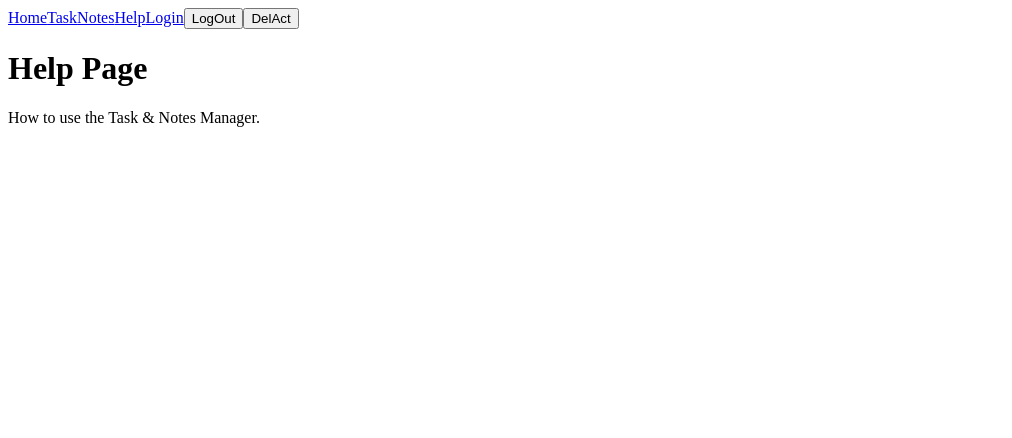
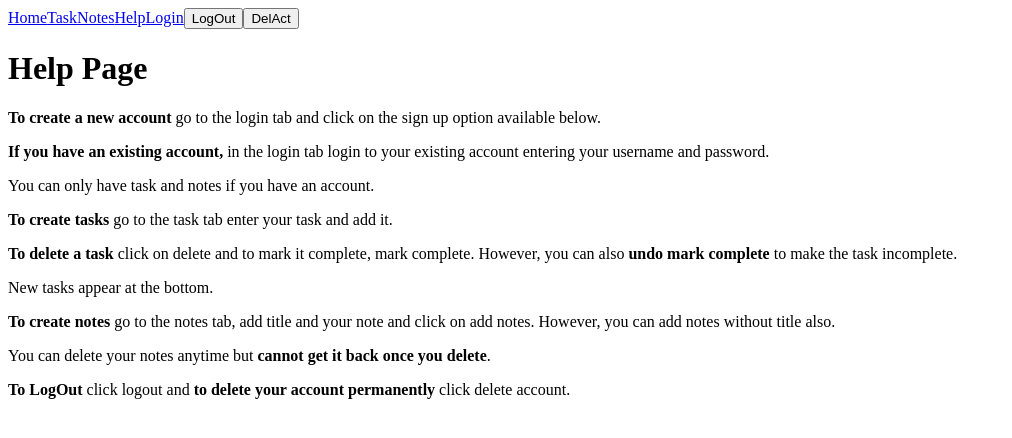
Before and after one commit to Shiwaangee/task-manager, a React (Create React App) app: page /help in a window 1280 px wide. Shown: the top 438 px of the page, without its empty margins (0-1012 px from the left). Built offline with nearby package versions, Linux system fonts and the light colour scheme.

Commit message:
page completed

```diff
--- a/src/pages/help.js
+++ b/src/pages/help.js
@@ -3,8 +3,36 @@ function Help() {
     return (
         <div>
             <NavBar />
-            <h1>Help Page</h1>
-            <p>How to use the Task & Notes Manager.</p>
+            <div className = "mt-24 flex flex-col items-center">
+            <h1 className = "text-2xl mb-10 underline underline-offset-4">Help Page</h1>
+            <p>
+                <strong>To create a new account</strong> go to the login tab and click on the sign up option available below.
+            </p>
+            <p className = "mb-3">
+                <strong>If you have an existing account,</strong> in the login tab login to your existing account entering your username and password.
+            </p>
+            <p className = "mb-3 font-bold">
+                You can only have task and notes if you have an account.
+            </p>
+            <p>
+                <strong>To create tasks</strong> go to the task tab enter your task and add it.
+            </p>
+            <p>
+                <strong>To delete a task</strong> click on delete and to mark it complete, mark complete. However, you can also <strong>undo mark complete</strong> to make the task incomplete.
+            </p>
+            <p className = "mb-3">
+                New tasks appear at the bottom.
+            </p>
+            <p>
+                <strong>To create notes</strong> go to the notes tab, add title and your note and click on add notes. However, you can add notes without title also.
+            </p>
+            <p>
+                You can delete your notes anytime but <strong>cannot get it back once you delete</strong>.
+            </p>
+            <p className = "mt-3">
+                <strong>To LogOut</strong> click logout and <strong>to delete your account permanently </strong> click delete account.
+            </p>
+            </div>
         </div>
     );
 }
```
